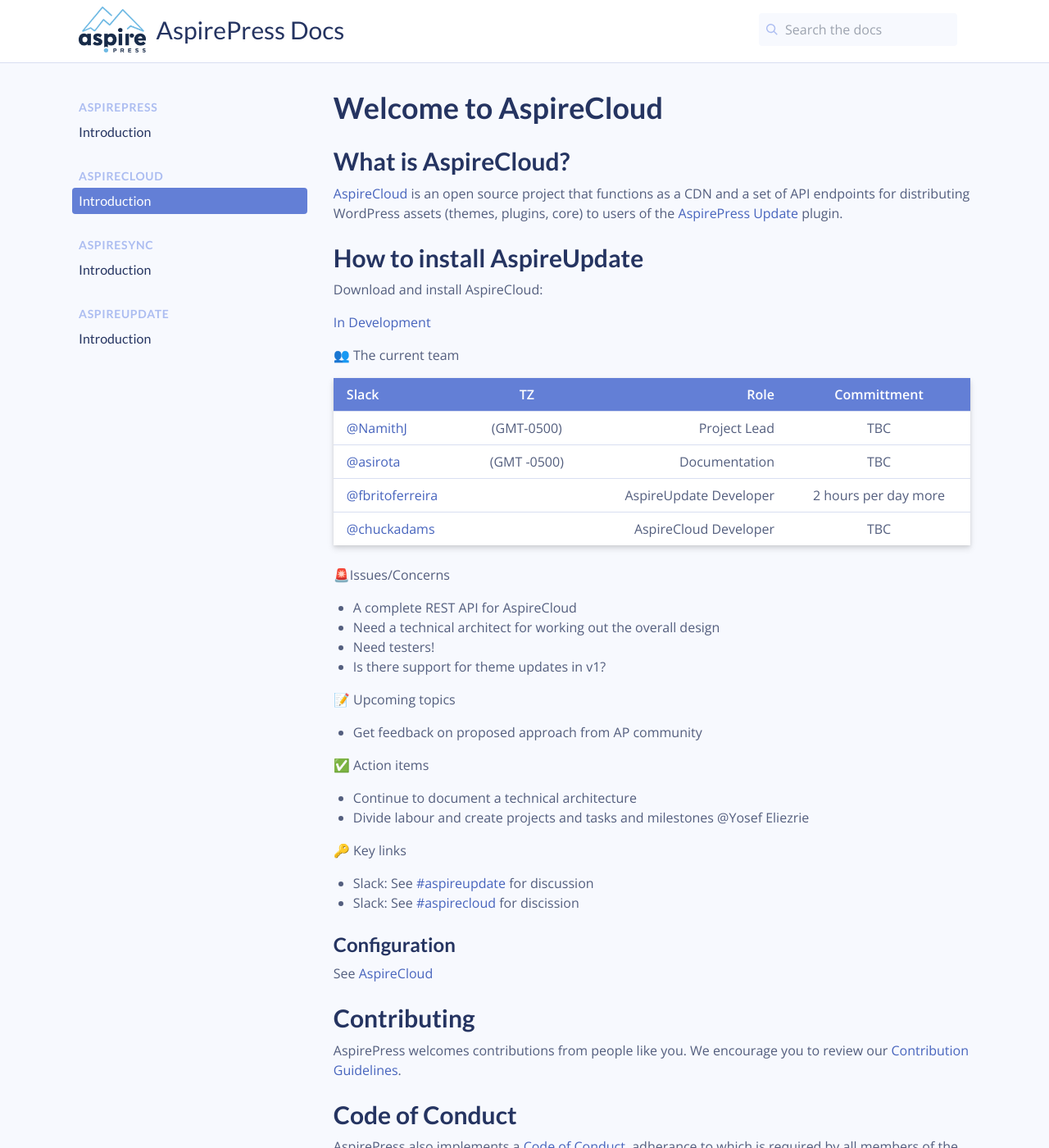
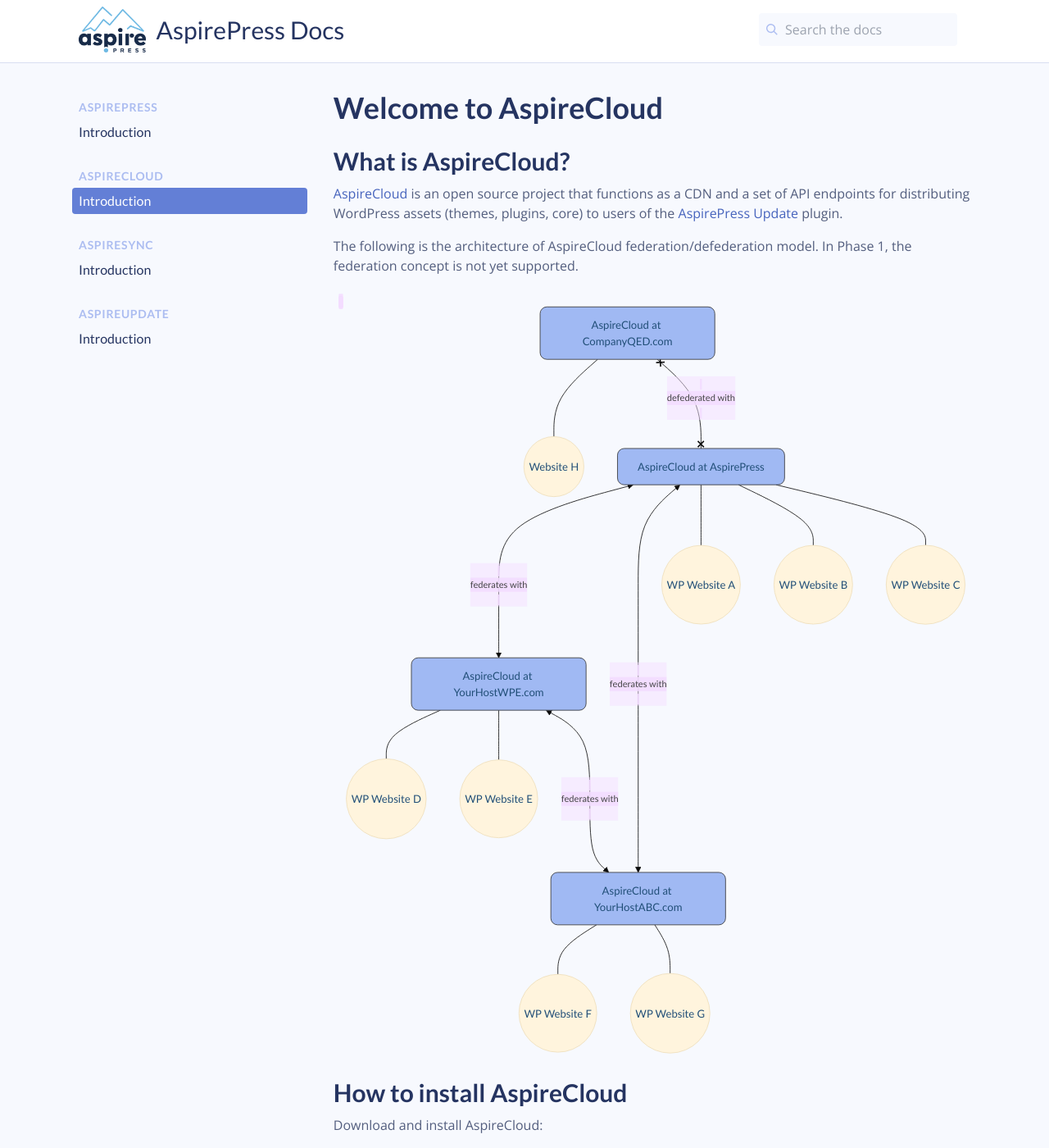
Before and after one commit to aspirepress/documentation, a Jekyll site: the page built from docs/aspirecloud/index.md, in a window 1280 px wide and 1400 px high. Shown: the whole window at 82% size. Built offline with Jekyll 4.4.1, drawn with Linux system fonts in a browser that asks for light colours; comment, search, counter and statistics services are not loaded; some of the changed text lies outside the part shown.

Commit message:
updated contributors, added diagram on aspirecloud for federation model

````diff
--- a/docs/aspirecloud/index.md
+++ b/docs/aspirecloud/index.md
@@ -8,46 +8,65 @@ permalink: /aspirecloud/
 
 [AspireCloud](https://github.com/aspirepress/AspireCloud) is an open source project that functions as a CDN and a set of API endpoints for distributing WordPress assets (themes, plugins, core) to users of the [AspirePress Update](/aspireupdate/) plugin.
 
-## How to install AspireUpdate
+The following is the architecture of AspireCloud federation/defederation model. In Phase 1, the federation concept is not yet supported.
+
+```mermaid
+---
+config:
+  theme: base
+---
+flowchart TD
+    Server2D["AspireCloud at AspirePress"] <-- federates with ---> Server2A["AspireCloud at YourHostWPE.com"] & Server2C["AspireCloud at YourHostABC.com"]
+    Server2D --- UserM(("WP Website A")) & UserN(("WP Website B")) & UserO(("WP Website C"))
+    Server2A --- UserG(("WP Website D")) & UserH(("WP Website E"))
+    Server2A <-- federates with ---> Server2C
+
+    Server2C --- UserK(("WP Website F")) & UserL(("WP Website G"))
+
+    Server2B["AspireCloud at CompanyQED.com"] --- User(("Website H"))
+    Server2B x-- defederated with --x Server2D
+
+    style Server2D fill:#A0b9f3,stroke:#333,rx:10,ry:10
+    style Server2A fill:#A0b9f3,stroke:#333,rx:10,ry:10
+    style Server2C fill:#A0b9f3,stroke:#333,rx:10,ry:10
+    style Server2B fill:#A0b9f3,stroke:#333,rx:10,ry:10
+```
+
+## How to install AspireCloud
 
 Download and install AspireCloud:
 
 [In Development](https://github.com/aspirepress/AspireCloud/tree/main)
 
-
-
 👥 The current team
 
-| Slack                                                |     TZ      |                   Role |     Committment      |
-| :--------------------------------------------------- | :---------: | ---------------------: | :------------------: |
-| [@NamithJ ](https://github.com/sarah-savage)         | (GMT-0500)  |           Project Lead |         TBC          |
-| [@asirota  ](https://github.com/asirota)             | (GMT -0500) |          Documentation |         TBC          |
-| [@fbritoferreira](https://github.com/fbritoferreira) |             | AspireUpdate Developer | 2 hours per day more |
-| [@chuckadams](https://github.com/chuckadams)         |             |  AspireCloud Developer |         TBC          |
-
+| Slack                                        |     TZ     |                  Role |       Committment        |
+| :------------------------------------------- | :--------: | --------------------: | :----------------------: |
+| [@NamithJ ](https://github.com/sarah-savage) | (GMT-0500) |          Project Lead |           TBC            |
+| [@chuckadams](https://github.com/chuckadams) | (GMT-0700) | AspireCloud Developer |     2 hours per week     |
+| [@tmeister](https://github.com/tmeister)     | (GMT-0700) | AspireCloud Developer |           TBC            |
+| [@asirota ](https://github.com/asirota)      | (GMT-0500) |         Documentation | 2 hours per week or more |
 
 🚨Issues/Concerns
 
-
-* A complete REST API for AspireCloud
-* Need a technical architect for working out the overall design
-* Need testers!
-* Is there support for theme updates in v1?
+- A complete REST API for AspireCloud including federation/defederation
+- An interopability specification with other repository projects
+- Need a technical architect for working out the overall design
+- Need testers!
 
 📝 Upcoming topics
 
-* Get feedback on proposed approach from AP community
+- Get feedback on proposed approach from AP community
 
 ✅ Action items
 
-* Continue to document a technical architecture
-* Divide labour and create projects and  tasks and milestones @Yosef Eliezrie
+- Continue to document a technical architecture
+- Divide labour and create projects and tasks and milestones
 
 🔑 Key links
 
-* Slack: See [#aspireupdate](https://app.slack.com/client/T07Q5LB7W23/C07Q88M2KQF) for discussion
-* Slack: See [#aspirecloud]([index.md](https://app.slack.com/client/T07Q5LB7W23/C07QYT2BRQ9))  for discission
-
+- Slack: See [#aspireupdate](https://app.slack.com/client/T07Q5LB7W23/C07Q88M2KQF) for discussion
+- Slack: See [#aspirecloud](https://app.slack.com/client/T07Q5LB7W23/C07QYT2BRQ9) for discussion
 
 ### Configuration
 
````
Also changed, not shown: docs/aspireupdate/index.md (+6 -5 lines).
